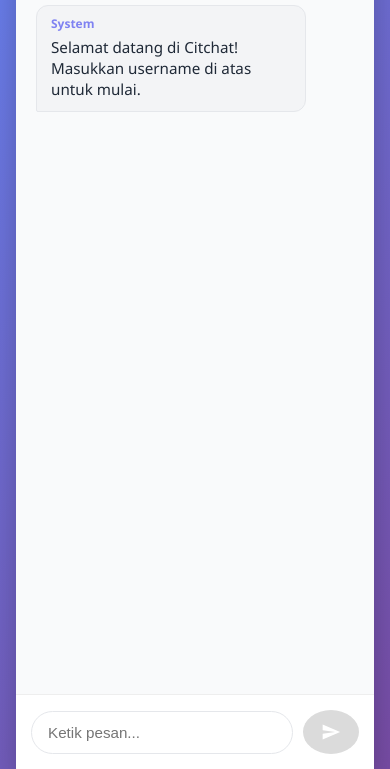
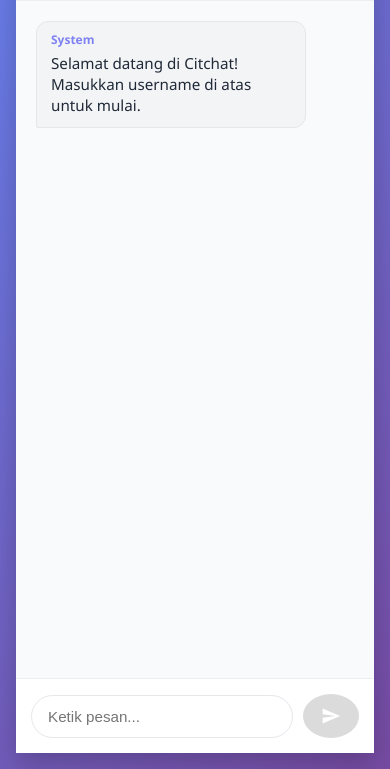
Before and after one commit to akmmp241/chat-web-app-rust, a plain HTML site: page src/index.html in a window 390 px wide. Shown: the part 75-844 px from the top of the page. Drawn offline with Linux system fonts and the light colour scheme.

Commit message:
fix(ui): adjust mobile chat container height for better fit

```diff
--- a/src/index.html
+++ b/src/index.html
@@ -187,7 +187,7 @@
 
         /* Responsive */
         @media (max-width: 480px) {
-            .chat-container { height: 100vh; border-radius: 0; }
+            .chat-container { height: calc(100vh - 2rem); border-radius: 0; }
             .message { max-width: 85%; }
         }
     </style>
```
